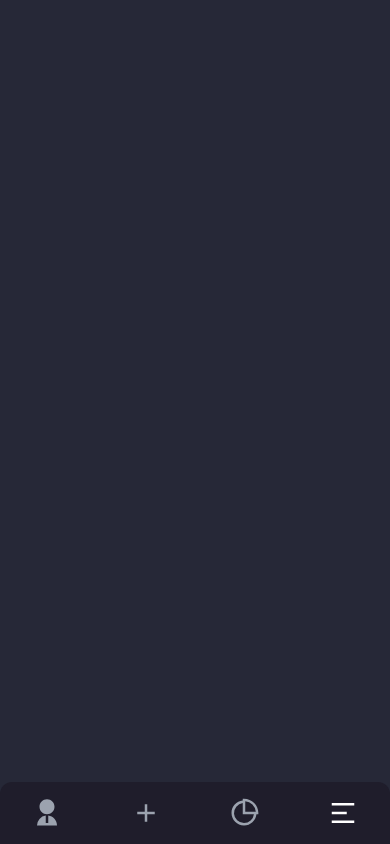
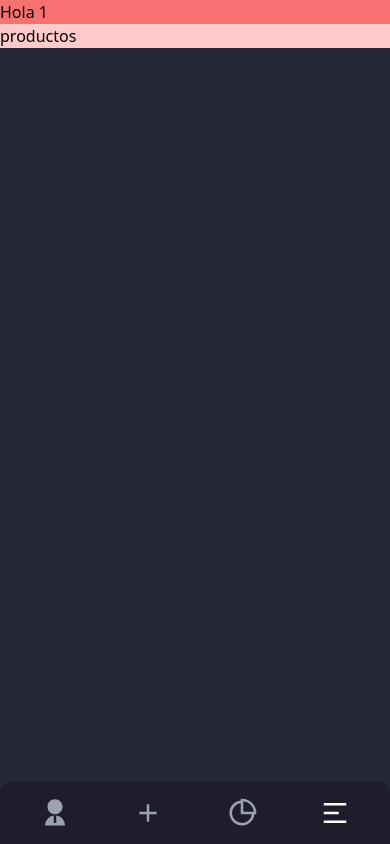
Before and after one commit to jimmyov29/dashboard-store, a React (Create React App) app: page / in a window 390 px wide. Built offline with nearby package versions, Linux system fonts and the light colour scheme.

Commit message:
empezando el main

```diff
--- a/src/App.jsx
+++ b/src/App.jsx
@@ -1,27 +1,37 @@
+import { useState } from "react";
 import React from "react";
 import { Sidebar } from "./components/shared/Sidebar";
-import { RiAddLine, RiLightbulbLine, RiMenu2Fill, RiPieChart2Line, RiUser2Fill } from "react-icons/ri";
+import { RiAddLine, RiCloseLine, RiLightbulbLine, RiMenu2Fill, RiPieChart2Line, RiUser2Fill } from "react-icons/ri";
 
 function App() {
+  const [showMenu, setShowMenu] = useState(false);
+  const [showOrder, setShowOrder] = useState(false);
+  const toggleMenu = ()=>{
+    setShowMenu(!showMenu);
+  }
   return (
     <div className="bg-[#262837] w-full min-h-screen">
-      <Sidebar />
-      {/* Menu Movil */}
-      <nav className="bg-[#1F1D2B] lg:hidden fixed w-full bottom-0 left-0 text-3xl text-gray-400 py-4 px-8 flex items-center justify-between
+      <Sidebar  showMenu = {showMenu}/>
+      <nav className="bg-[#1F1D2B] lg:hidden fixed w-full bottom-0 left-0 text-3xl text-gray-400 py-2 px-8 flex items-center justify-between
       rounded-tl-xl rounded-tr-xl" >
-        <button>
+        <button className="p-2">
           <RiUser2Fill />
         </button>
-        <button>
+        <button className="p-2">
           <RiAddLine />
         </button>
-        <button>
+        <button className="p-2">
           <RiPieChart2Line />
         </button>
-        <button className="text-white">
-          <RiMenu2Fill />
+        <button onClick={toggleMenu} className="text-white p-2">
+        {showMenu ? <RiCloseLine /> : <RiMenu2Fill /> }
         </button>
       </nav>
+      <main className="lg:pl-28 grid grid-cols-1 lg:grid-cols-8">
+      <div className="lg:col-span-6 bg-red-400">Hola 1</div>
+      <div className="lg:col-span-2 bg-red-200"> productos</div>
+
+      </main>
     </div>
   );
 }
--- a/src/components/shared/Sidebar.jsx
+++ b/src/components/shared/Sidebar.jsx
@@ -9,9 +9,11 @@
   RiSettings2Line,
 } from "react-icons/ri";
 
-export const Sidebar = () => {
+export const Sidebar = (props) => {
+    const {showMenu} = props;
   return (
-    <div className="bg-[#1F1D2B] fixed lg:left-0 top-0 w-28 h-full flex flex-col justify-between py-6 rounded-tr-xl rounded-br-xl z-50 -left-full">
+    <div className={`bg-[#1F1D2B] fixed lg:left-0 top-0 w-28 h-full flex flex-col justify-between py-6 rounded-tr-xl rounded-br-xl z-50  transition-all
+    ${showMenu ? "left-0" : "-left-full"}`}>
       <div>
         <ul className="pl-4">
           <li>
```
